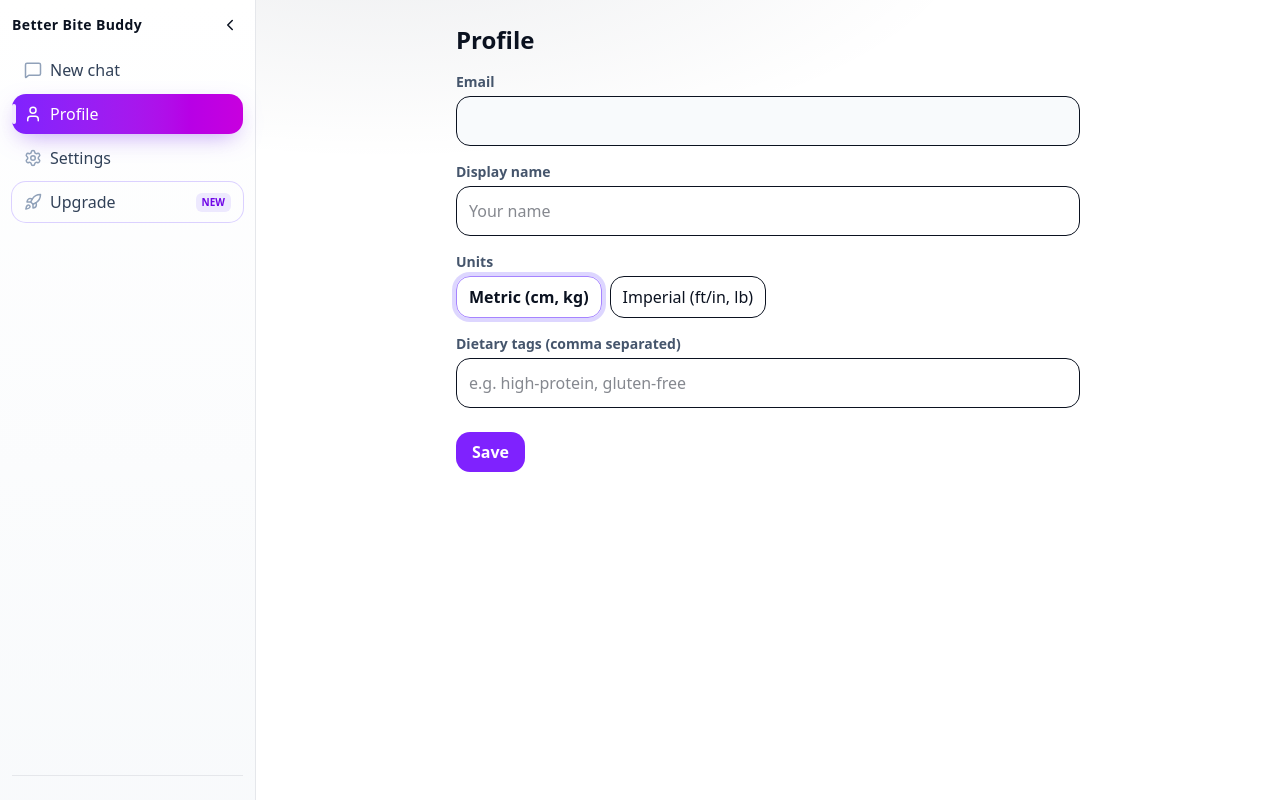
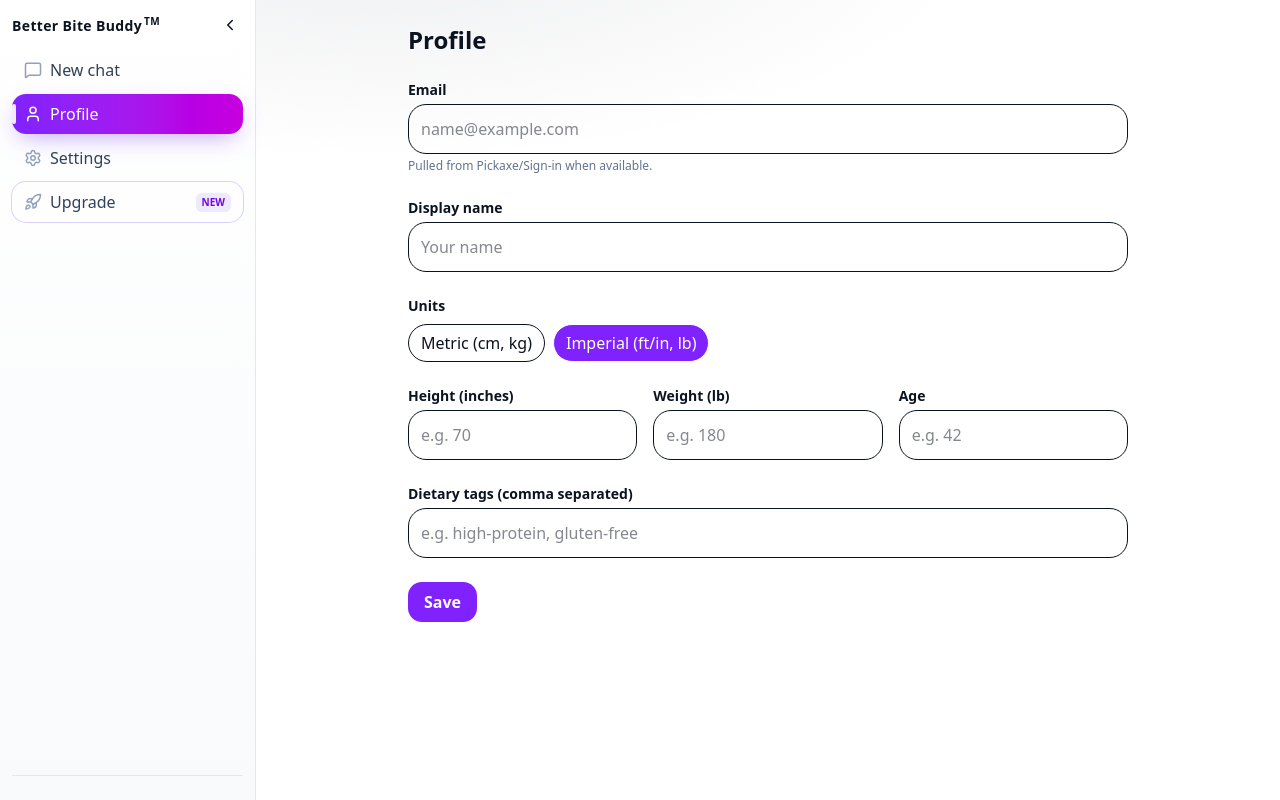
Before and after one commit to haseebservises-ops/bbb-web, a Next.js app: page /profile in a window 1280 px wide. Built offline with nearby package versions, Linux system fonts and the light colour scheme; no server answers.

Commit message:
Onboarding: snacks slider, separate activity, stats (height/weight/age), 'Something else' goal, payload+localStorage; remove Upgrade FAB

```diff
--- a/app/profile/page.tsx
+++ b/app/profile/page.tsx
@@ -1,171 +1,151 @@
 "use client";
+import { useEffect, useState } from "react";
+import { useSession } from "next-auth/react";
 
-import { useEffect, useState } from "react";
+type Units = "imperial" | "metric";
 
 export default function ProfilePage() {
+  const { data: session } = useSession();
   const [email, setEmail] = useState("");
-  const [name, setName] = useState("");
-  const [units, setUnits] = useState<"metric" | "imperial">("metric");
-  const [tags, setTags] = useState<string>(""); // comma separated
+  const [displayName, setDisplayName] = useState("");
+  const [units, setUnits] = useState<Units>("imperial");
+
+  const [heightIn, setHeightIn] = useState<number | "">("");
+  const [weightLb, setWeightLb] = useState<number | "">("");
+  const [age, setAge] = useState<number | "">("");
+  const [tags, setTags] = useState("");
 
   useEffect(() => {
-    const e = localStorage.getItem("bbb_email") || "";
-    const n = localStorage.getItem("bbb_profile_name") || "";
-    const u = (localStorage.getItem("bbb_units") as "metric" | "imperial") || "metric";
-    const t = localStorage.getItem("bbb_diet_tags") || "";
-    setEmail(e);
-    setName(n);
-    setUnits(u);
-    setTags(t);
-  }, []);
+    // email
+    const lsEmail = typeof window !== "undefined" ? localStorage.getItem("bbb_email") || "" : "";
+    setEmail((session?.user?.email as string) || lsEmail || "");
+
+    // name
+    const lsName = localStorage.getItem("bbb_name") || "";
+    setDisplayName(lsName);
+
+    // units
+    setUnits((localStorage.getItem("bbb_units") as Units) || "imperial");
+
+    // stats
+    const toNum = (x: string | null) => (x && !isNaN(+x) ? +x : "");
+    setHeightIn(toNum(localStorage.getItem("bbb_height_in")));
+    setWeightLb(toNum(localStorage.getItem("bbb_weight_lb")));
+    setAge(toNum(localStorage.getItem("bbb_age")));
+
+    // tags
+    setTags(localStorage.getItem("bbb_tags") || "");
+  }, [session?.user?.email]);
 
   function save() {
-    localStorage.setItem("bbb_profile_name", name);
+    if (email) localStorage.setItem("bbb_email", email);
+    localStorage.setItem("bbb_name", displayName || "");
     localStorage.setItem("bbb_units", units);
-    localStorage.setItem("bbb_diet_tags", tags);
-    alert("Saved!");
+    if (heightIn !== "") localStorage.setItem("bbb_height_in", String(heightIn));
+    if (weightLb !== "") localStorage.setItem("bbb_weight_lb", String(weightLb));
+    if (age      !== "") localStorage.setItem("bbb_age", String(age));
+    localStorage.setItem("bbb_tags", tags || "");
+
+    alert("Saved.");
   }
 
   return (
-    <div className="max-w-2xl mx-auto p-6">
-      <h1 className="text-2xl font-extrabold mb-4">Profile</h1>
+    <div className="max-w-3xl mx-auto p-6 grid gap-6">
+      <h1 className="text-2xl font-extrabold">Profile</h1>
 
-      <label className="block text-sm font-semibold text-slate-600 mb-1">Email</label>
-      <input value={email} readOnly className="w-full rounded-xl border p-3 bg-slate-50 mb-4" />
+      <label className="grid gap-1">
+        <span className="text-sm font-semibold">Email</span>
+        <input
+          value={email}
+          onChange={(e) => setEmail(e.target.value)}
+          className="rounded-2xl border p-3"
+          placeholder="name@example.com"
+        />
+        <span className="text-xs text-slate-500">Pulled from Pickaxe/Sign-in when available.</span>
+      </label>
 
-      <label className="block text-sm font-semibold text-slate-600 mb-1">Display name</label>
+      <label className="grid gap-1">
+        <span className="text-sm font-semibold">Display name</span>
         <input
-        value={name}
-        onChange={(e) => setName(e.target.value)}
+          value={displayName}
+          onChange={(e) => setDisplayName(e.target.value)}
+          className="rounded-2xl border p-3"
           placeholder="Your name"
-        className="w-full rounded-xl border p-3 mb-4"
         />
+      </label>
 
-      <label className="block text-sm font-semibold text-slate-600 mb-1">Units</label>
-      <div className="flex gap-2 mb-4">
+      <div className="grid gap-2">
+        <span className="text-sm font-semibold">Units</span>
+        <div className="flex gap-2">
           <button
+            className={`px-3 py-1.5 rounded-full border ${units === "metric" ? "bg-violet-600 text-white" : ""}`}
             onClick={() => setUnits("metric")}
-          className={`rounded-xl border px-3 py-2 ${units === "metric" ? "ring-4 ring-violet-200 border-violet-400 font-bold" : ""}`}
           >
             Metric (cm, kg)
           </button>
           <button
+            className={`px-3 py-1.5 rounded-full border ${units === "imperial" ? "bg-violet-600 text-white" : ""}`}
             onClick={() => setUnits("imperial")}
-          className={`rounded-xl border px-3 py-2 ${units === "imperial" ? "ring-4 ring-violet-200 border-violet-400 font-bold" : ""}`}
           >
             Imperial (ft/in, lb)
           </button>
         </div>
+      </div>
 
-      <label className="block text-sm font-semibold text-slate-600 mb-1">
-        Dietary tags (comma separated)
+      {/* Stats (Imperial primary) */}
+      <div className="grid gap-4 sm:grid-cols-3">
+        <label className="grid gap-1">
+          <span className="text-sm font-semibold">Height (inches)</span>
+          <input
+            type="number"
+            min={48} max={84}
+            value={heightIn}
+            onChange={(e) => setHeightIn(e.target.value === "" ? "" : +e.target.value)}
+            className="rounded-2xl border p-3"
+            placeholder="e.g. 70"
+          />
         </label>
+
+        <label className="grid gap-1">
+          <span className="text-sm font-semibold">Weight (lb)</span>
+          <input
+            type="number"
+            min={70} max={600}
+            value={weightLb}
+            onChange={(e) => setWeightLb(e.target.value === "" ? "" : +e.target.value)}
+            className="rounded-2xl border p-3"
+            placeholder="e.g. 180"
+          />
+        </label>
+
+        <label className="grid gap-1">
+          <span className="text-sm font-semibold">Age</span>
+          <input
+            type="number"
+            min={13} max={100}
+            value={age}
+            onChange={(e) => setAge(e.target.value === "" ? "" : +e.target.value)}
+            className="rounded-2xl border p-3"
+            placeholder="e.g. 42"
+          />
+        </label>
+      </div>
+
+      <label className="grid gap-1">
+        <span className="text-sm font-semibold">Dietary tags (comma separated)</span>
         <input
           value={tags}
           onChange={(e) => setTags(e.target.value)}
+          className="rounded-2xl border p-3"
           placeholder="e.g. high-protein, gluten-free"
-        className="w-full rounded-xl border p-3 mb-6"
         />
+      </label>
 
+      <div>
         <button onClick={save} className="px-4 py-2 rounded-xl bg-violet-600 text-white font-bold">
           Save
         </button>
       </div>
+    </div>
   );
 }
-
-
-
-
-// "use client";
-
-// import { useEffect, useState } from "react";
-// import Link from "next/link";
-
-// type Prof = {
-//   firstName?: string;
-//   lastName?: string;
-//   email?: string;
-//   image?: string; // data URL
-// };
-
-// export default function ProfilePage() {
-//   const [p, setP] = useState<Prof>({});
-//   const [preview, setPreview] = useState<string | undefined>();
-
-//   useEffect(() => {
-//     try {
-//       const stored = localStorage.getItem("bbb_profile");
-//       if (stored) {
-//         const obj = JSON.parse(stored) as Prof;
-//         setP(obj);
-//         setPreview(obj.image);
-//       }
-//     } catch {}
-//   }, []);
-
-//   function onFile(e: React.ChangeEvent<HTMLInputElement>) {
-//     const file = e.target.files?.[0];
-//     if (!file) return;
-//     const reader = new FileReader();
-//     reader.onload = () => setPreview(reader.result as string);
-//     reader.readAsDataURL(file);
-//   }
-
-//   function save(e: React.FormEvent) {
-//     e.preventDefault();
-//     const next = { ...p, image: preview };
-//     try { localStorage.setItem("bbb_profile", JSON.stringify(next)); } catch {}
-//     window.dispatchEvent(new Event("bbb:profile-updated"));
-//     alert("Profile saved");
-//   }
-
-//   return (
-//     <main className="mx-auto max-w-3xl px-4 py-8">
-//       <div className="bbb-card p-6">
-//         <h1 className="text-xl font-semibold mb-4">Edit profile</h1>
-
-//         <form onSubmit={save} className="space-y-5">
-//           <div className="flex items-center gap-4">
-//             <div className="h-16 w-16 rounded-full overflow-hidden border"
-//                  style={{ borderColor: "var(--bbb-lines)", background: "var(--bbb-elev1)" }}>
-//               {preview ? (
-//                 // eslint-disable-next-line @next/next/no-img-element
-//                 <img src={preview} alt="avatar" className="h-full w-full object-cover" />
-//               ) : (
-//                 <div className="grid place-items-center h-full w-full text-sm" style={{ color: "var(--bbb-ink-dim)" }}>
-//                   No photo
-//                 </div>
-//               )}
-//             </div>
-//             <label className="btn btn-ghost cursor-pointer">
-//               Upload photo
-//               <input type="file" accept="image/*" className="hidden" onChange={onFile} />
-//             </label>
-//           </div>
-
-//           <div className="grid sm:grid-cols-2 gap-3">
-//             <div>
-//               <label className="block text-xs mb-1" style={{ color: "var(--bbb-ink-dim)" }}>First name</label>
-//               <input className="input" value={p.firstName || ""} onChange={e => setP({ ...p, firstName: e.target.value })} />
-//             </div>
-//             <div>
-//               <label className="block text-xs mb-1" style={{ color: "var(--bbb-ink-dim)" }}>Last name</label>
-//               <input className="input" value={p.lastName || ""} onChange={e => setP({ ...p, lastName: e.target.value })} />
-//             </div>
-//           </div>
-
-//           <div>
-//             <label className="block text-xs mb-1" style={{ color: "var(--bbb-ink-dim)" }}>Email (read-only)</label>
-//             <input className="input opacity-70" value={p.email || ""} readOnly />
-//           </div>
-
-//           <div className="flex items-center gap-2">
-//             <Link href="/" className="btn btn-ghost">Cancel</Link>
-//             <button type="submit" className="btn btn-primary">Save changes</button>
-//           </div>
-//         </form>
-//       </div>
-//     </main>
-//   );
-// }
--- a/components/OnboardingWizard.tsx
+++ b/components/OnboardingWizard.tsx
@@ -4,7 +4,14 @@
 import { useEffect, useMemo, useState } from "react";
 import { AnimatePresence, motion } from "framer-motion";
 
+// NEW: snacks + stats
+const [snacksPerDay, setSnacksPerDay] = useState<number>(0); // 0..3
+const [heightIn, setHeightIn]       = useState<number | "">("");
+const [weightLb, setWeightLb]       = useState<number | "">("");
+const [age, setAge]                 = useState<number | "">("");
 
+// LS keys (additions are optional but nice to keep)
+// whenever you save, mirror to localStorage
 
           // at top of the component, near other state/util vars
           const activityPresetMeals: Record<number, number> = {
@@ -24,6 +31,7 @@ const LS_KEYS = {
   dismissed: "bbb_onboarding_dismissed_v1",
   email: "bbb_email",
 };
+
 
 /* --------------------------------- Types ---------------------------------- */
 type ArchetypeSlug = "exec" | "yo_yo_ozempic" | "longevity_seeker" | "other";
@@ -153,8 +161,8 @@ function resultCopy(slug: ArchetypeSlug) {
     };
     if (slug === "yo_yo_ozempic")
       return {
-      critic: "All-or-Nothing Gremlin",
-      coach: "Calm Reset Navigator",
+        critic: "All-or-Nothing (inner critic)",
+        coach: "Calm Reset Coach",
         reframe: "Cravings lose when resets are easy and immediate. One small win tonight beats a restart next week.",
       };
   return {
@@ -168,6 +176,7 @@ function resultCopy(slug: ArchetypeSlug) {
 export default function OnboardingWizard({ autoOpen = false, onClose, onComplete }: WizardProps) {
   const [open, setOpen] = useState<boolean>(autoOpen);
   const [step, setStep] = useState<number>(0);
+  const [otherGoalText, setOtherGoalText] = useState("");
 
   // core state
   const [goal, setGoal] = useState<ArchetypeSlug | "">("");
@@ -232,15 +241,56 @@ export default function OnboardingWizard({ autoOpen = false, onClose, onComplete
   async function finish() {
   try {
     setSubmitting(true);
+
+    // 1) compute result like before
     const { scores, dominant } = computeScores();
-      const payload = { email, name, goal, motivation, mealsPerDay, activity, answers, scores, dominant };
+
+    // 2) build payload (nulls instead of "")
+        const payload = {
+          email,
+          name,
+          goal,
+          otherGoalText: goal === "other" ? otherGoalText : null,
+          motivation,
+
+          mealsPerDay,
+          snacksPerDay,
+          activity,
+
+          heightIn:  heightIn  === "" ? null : heightIn,
+          weightLb:  weightLb  === "" ? null : weightLb,
+          age:       age       === "" ? null : age,
+
+          answers,
+          scores,
+          dominant,
+        };
+
+    // 3) persist to localStorage so Profile can read immediately
+    try {
+      localStorage.setItem("bbb_onboarded", "1");
+      localStorage.setItem("bbb_meals", String(mealsPerDay));
+      localStorage.setItem("bbb_snacks", String(snacksPerDay));
+      localStorage.setItem("bbb_activity", String(activity));
+      if (name)     localStorage.setItem("bbb_name", name);
+      if (email)    localStorage.setItem("bbb_email", email);
+      if (heightIn !== "") localStorage.setItem("bbb_height_in", String(heightIn));
+      if (weightLb !== "") localStorage.setItem("bbb_weight_lb", String(weightLb));
+      if (age      !== "") localStorage.setItem("bbb_age", String(age));
+    } catch {}
+
+    // 4) send to your API (you already had this route)
     await fetch("/api/pickaxe/onboarding-complete", {
       method: "POST",
       headers: { "content-type": "application/json" },
       body: JSON.stringify(payload),
     });
+
+    // 5) stop auto-opening next time
     localStorage.setItem(LS_KEYS.dismissed, "1");
-      setStep(FINAL_LAUNCH_STEP); // go to “All set / open login”
+
+    // 6) advance to the “open login” step
+    setStep(FINAL_LAUNCH_STEP);
     onComplete?.();
   } catch (e) {
     console.error(e);
@@ -249,6 +299,7 @@ export default function OnboardingWizard({ autoOpen = false, onClose, onComplete
     setSubmitting(false);
   }
 }
+
 
   // Close automatically 3s after gratitude step appears
   useEffect(() => {
@@ -297,15 +348,16 @@ export default function OnboardingWizard({ autoOpen = false, onClose, onComplete
 if (step === 1) return (
   <motion.div key="goals" variants={variants} initial="enter" animate="center" exit="exit" className="grid gap-4">
     <div className="text-xl md:text-2xl font-extrabold">Choose your focus</div>
+
     <div className="grid sm:grid-cols-3 gap-3">
       {[
-            { slug: "exec", title: "Steadier energy", sub: "Busy exec / burned out" },
-            { slug: "yo_yo_ozempic", title: "Craving control", sub: "Yo-yo dieter" },
+        { slug: "exec",             title: "Steadier energy",     sub: "Busy exec / burned out" },
+        { slug: "yo_yo_ozempic",    title: "Craving control",     sub: "Yo-yo dieter" },
         { slug: "longevity_seeker", title: "Longevity & clarity", sub: "Health span seeker" },
       ].map((g) => (
         <button
           key={g.slug}
-              onClick={() => setGoal(g.slug as ArchetypeSlug)}
+          onClick={() => setGoal(g.slug as any)}
           className={cn(
             "text-left rounded-2xl p-4 border transition",
             goal === g.slug ? "ring-4 ring-violet-200 border-violet-400" : "hover:shadow-md"
@@ -315,12 +367,34 @@ export default function OnboardingWizard({ autoOpen = false, onClose, onComplete
           <div className="text-sm text-slate-600">{g.sub}</div>
         </button>
       ))}
+
+      {/* NEW: Something else */}
+      <button
+        onClick={() => setGoal("other")}
+        className={cn(
+          "text-left rounded-2xl p-4 border transition",
+          goal === "other" ? "ring-4 ring-violet-200 border-violet-400" : "hover:shadow-md"
+        )}
+      >
+        <div className="font-bold">Something else</div>
+        <div className="text-sm text-slate-600">Tell us what you’re after</div>
+
+        {goal === "other" && (
+          <input
+            value={otherGoalText}
+            onChange={(e) => setOtherGoalText(e.target.value)}
+            placeholder="Briefly describe your focus"
+            className="mt-3 w-full rounded-xl border p-2 text-sm"
+          />
+        )}
+      </button>
     </div>
+
     <div className="flex justify-between pt-1">
       <button onClick={back} className="text-slate-500">Back</button>
       <button
         onClick={() => goal && next()}
-            disabled={!goal}
+        disabled={!goal || (goal === "other" && !otherGoalText.trim())}
         className="px-4 py-2 rounded-xl bg-violet-600 text-white font-bold disabled:opacity-40"
       >
         Next
@@ -361,6 +435,63 @@ export default function OnboardingWizard({ autoOpen = false, onClose, onComplete
           onChange={(e) => setName(e.target.value)}
           className="rounded-2xl border p-3"
         />
+          // ...inside step === 3
+          <div className="grid gap-2">
+            <label className="text-sm font-semibold text-slate-600">
+              Meals per day: <span className="font-bold text-slate-800">{mealsPerDay}</span>
+            </label>
+            <input
+              type="range"
+              min={1}
+              max={6}
+              value={mealsPerDay}
+              onChange={(e) => setMealsPerDay(+e.target.value)}
+              className="w-full"
+            />
+          </div>
+
+          {/* NEW: Snacks per day */}
+          <div className="grid gap-2">
+            <label className="text-sm font-semibold text-slate-600">
+              Snacks per day: <span className="font-bold text-slate-800">{snacksPerDay}</span>
+            </label>
+            <input
+              type="range"
+              min={0}
+              max={3}
+              value={snacksPerDay}
+              onChange={(e) => setSnacksPerDay(+e.target.value)}
+              className="w-full"
+            />
+          </div>
+
+                  <div className="grid gap-2">
+                    <label className="text-sm font-semibold text-slate-600">Activity level</label>
+                    <div className="grid grid-cols-4 gap-2">
+                      {["Low", "Light", "Moderate", "High"].map((t, i) => {
+                        const level = i + 1;
+                        return (
+                          <button
+                            key={t}
+                            onClick={() => setActivity(level)} // ← NO meals side-effect anymore
+                            className={cn(
+                              "rounded-xl p-3 border text-sm transition-all",
+                              activity === level && "ring-4 ring-violet-200 border-violet-400 font-bold shadow-sm"
+                            )}
+                          >
+                            {t}
+                          </button>
+                        );
+                      })}
+                    </div>
+                  </div>
+
+                  <div className="flex justify-between pt-1">
+                    <button onClick={back} className="text-slate-500">Back</button>
+                    <button onClick={() => setStep(3.5 as any)} className="px-4 py-2 rounded-xl bg-violet-600 text-white font-bold">
+                      Start 60-second quiz
+                    </button>
+                  </div>
 
         <div className="grid gap-2">
           <label className="text-sm font-semibold text-slate-600">
@@ -404,6 +535,62 @@ export default function OnboardingWizard({ autoOpen = false, onClose, onComplete
           <button onClick={back} className="text-slate-500">Back</button>
           <button onClick={next} className="px-4 py-2 rounded-xl bg-violet-600 text-white font-bold">
             Start 60-second quiz
+          </button>
+        </div>
+      </motion.div>
+    );
+        const TOTAL = 5 + questions.length + 2;  // +1 for stats screen
+        const FINAL_RESULT_STEP = 5 + questions.length;   // moved by +1
+        const FINAL_LAUNCH_STEP = FINAL_RESULT_STEP + 1;
+        const FINAL_GRAT_STEP   = FINAL_RESULT_STEP + 2;
+
+// 3.5: Stats (height/weight/age in Imperial)
+if (step === (3.5 as any)) return (
+  <motion.div key="stats" variants={variants} initial="enter" animate="center" exit="exit" className="grid gap-6">
+    <div className="text-xl md:text-2xl font-extrabold">Your stats</div>
+
+    <div className="grid gap-2 sm:grid-cols-3">
+      <label className="grid gap-1">
+        <span className="text-sm font-semibold text-slate-600">Height (inches)</span>
+        <input
+          type="number"
+          min={48} max={84}
+          value={heightIn}
+          onChange={(e) => setHeightIn(e.target.value === "" ? "" : +e.target.value)}
+          className="rounded-2xl border p-3"
+          placeholder="e.g. 70"
+        />
+      </label>
+
+      <label className="grid gap-1">
+        <span className="text-sm font-semibold text-slate-600">Weight (lb)</span>
+        <input
+          type="number"
+          min={70} max={600}
+          value={weightLb}
+          onChange={(e) => setWeightLb(e.target.value === "" ? "" : +e.target.value)}
+          className="rounded-2xl border p-3"
+          placeholder="e.g. 180"
+        />
+      </label>
+
+      <label className="grid gap-1">
+        <span className="text-sm font-semibold text-slate-600">Age</span>
+        <input
+          type="number"
+          min={13} max={100}
+          value={age}
+          onChange={(e) => setAge(e.target.value === "" ? "" : +e.target.value)}
+          className="rounded-2xl border p-3"
+          placeholder="e.g. 42"
+        />
+      </label>
+    </div>
+
+    <div className="flex justify-between pt-1">
+      <button onClick={() => setStep(3)} className="text-slate-500">Back</button>
+      <button onClick={next} className="px-4 py-2 rounded-xl bg-violet-600 text-white font-bold">
+        Continue
       </button>
     </div>
   </motion.div>
--- a/components/Sidebar.tsx
+++ b/components/Sidebar.tsx
@@ -65,9 +65,9 @@ export default function Sidebar() {
         {/* header */}
         <div className="flex items-center justify-between mb-3">
           {!collapsed && (
-            <div className="text-sm font-semibold tracking-wide">
-              Better Bite Buddy
-            </div>
+        <div className="text-sm font-semibold tracking-wide">
+          Better Bite Buddy<span className="align-super text-[10px] ml-0.5">TM</span>
+        </div>
           )}
           <button
             className="rounded-md p-1 hover:bg-black/5 dark:hover:bg-white/5 transition"
@@ -165,3 +165,6 @@ export default function Sidebar() {
     </aside>
   );
 }
+<div className="text-sm font-semibold tracking-wide">
+  Better Bite Buddy
+</div>
```
Also changed, not shown: app/components/PickaxeEmbed.tsx (+15 -0 lines). Lines whose indentation alone changed are shown as unchanged.
